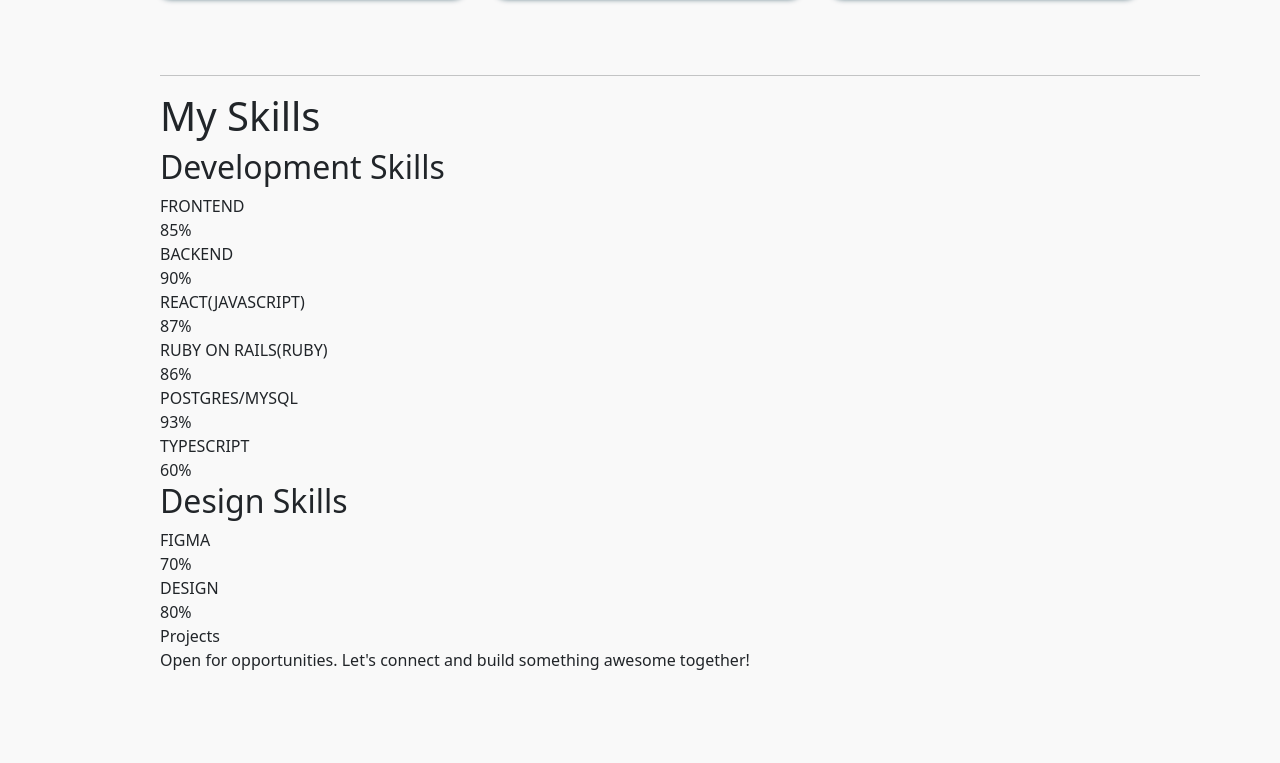
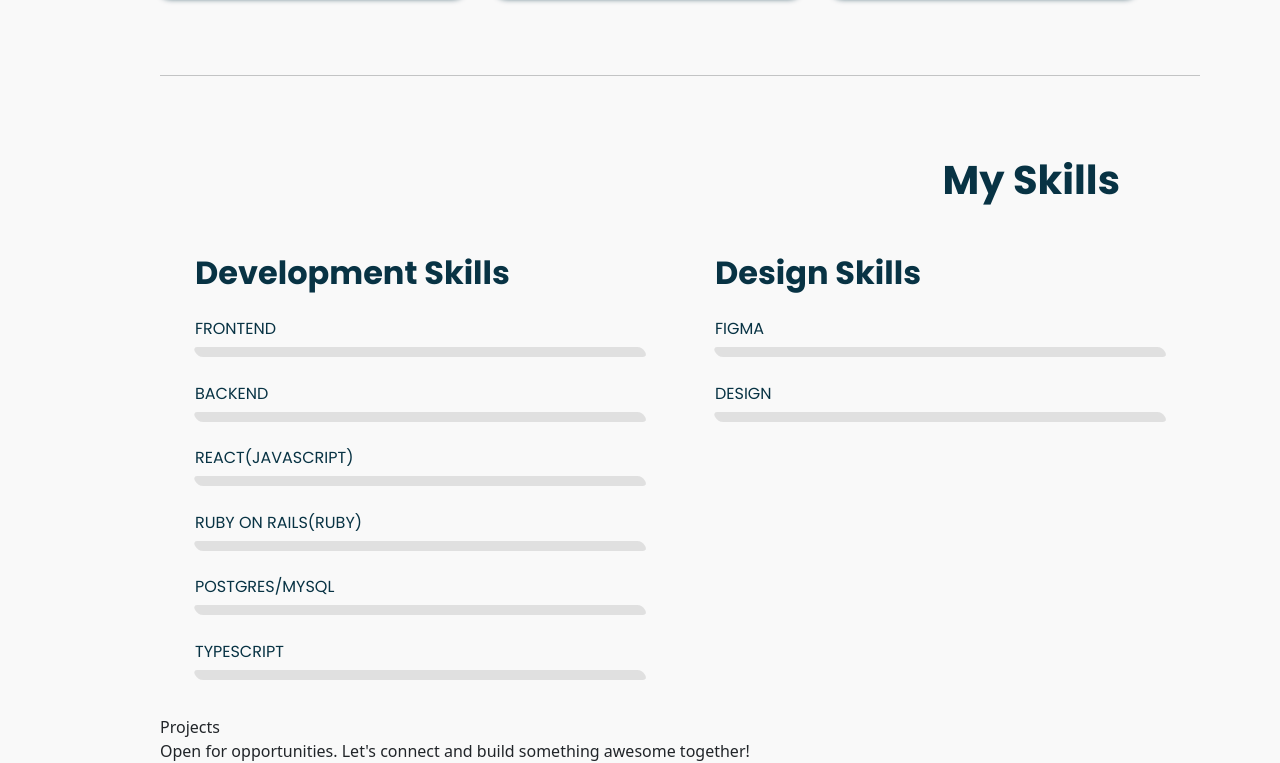
Before and after one commit to o-brayarn/portfolio, a React (Create React App) app: page / in a window 1280 px wide. Shown: the part 1948-2711 px from the top of the page. Before the commit the page ends 2620 px from the top, so only its background shows below. Built offline with nearby package versions, Linux system fonts and the light colour scheme; a web font is replaced by a local one.

Commit message:
style the page

```diff
--- a/src/components/skills/skills.css
+++ b/src/components/skills/skills.css
@@ -0,0 +1,114 @@
+.portfolio__skills {
+  margin-right: 5rem;
+  margin-top: 5rem;
+}
+.portfolio__skills h1 {
+  font-weight: 700;
+  font-family: var(--font-family);
+  color: var(--text-color);
+  text-align: right;
+  margin-right: 5rem;
+  margin-bottom: 2rem;
+}
+.skills__container {
+  display: flex;
+  justify-content: space-between;
+  font-family: var(--font-family);
+  color: var(--text-color);
+}
+.development__skills,
+.design__skills {
+  position: relative;
+  width: 100%;
+  margin: 0 15px;
+  padding: 10px 20px;
+}
+
+.title__text {
+  font-weight: 600;
+  margin-bottom: 0.5rem;
+  margin-top: 0.5rem;
+}
+
+.skills__container .portfolio__skills-box {
+  width: 100%;
+  margin: 25px 0;
+}
+.portfolio__skills-box .title {
+  display: block;
+  font-size: 16px;
+}
+.portfolio__skills-bar {
+  height: 0.6rem;
+  width: 100%;
+  border-radius: 6px;
+  margin-top: 6px;
+  background-color: rgba(0, 0, 0, 0.1);
+  transform: skew(30deg);
+}
+
+.portfolio__skills-box .skills__percentage {
+  position: relative;
+  display: block;
+  height: 100%;
+  background-color: var(--color-subtext);
+  animation: progress 0.4s ease-in-out forwards;
+  opacity: 0;
+}
+.skills__percentage.frontend {
+  width: 85%;
+  animation-delay: 0.1s;
+}
+.skills__percentage.backend {
+  width: 90%;
+  animation-delay: 0.2s;
+}
+.skills__percentage.react {
+  width: 85%;
+  animation-delay: 0.3s;
+}
+.skills__percentage.ror {
+  width: 85%;
+  animation-delay: 0.4s;
+}
+.skills__percentage.db {
+  width: 93%;
+  animation-delay: 0.5s;
+}
+.skills__percentage.typescript {
+  width: 60%;
+  animation-delay: 0.6s;
+}
+
+.skills__percentage.figma {
+  width: 70%;
+  animation-delay: 0.1s;
+}
+.skills__percentage.design {
+  width: 80%;
+  animation-delay: 0.2s;
+}
+
+.skills__percentage .skills__tooltip {
+  position: absolute;
+  right: -14px;
+  top: -32px;
+  font-size: 9px;
+  font-weight: 500;
+  color: var(--bg-color);
+  padding: 2px 6px;
+  border-radius: 3px;
+  background: var(--color-subtext);
+  z-index: 1;
+}
+.skills__tooltip::before {
+  content: "";
+  position: absolute;
+  left: 50%;
+  bottom: -2px;
+  height: 10px;
+  width: 10px;
+  z-index: -1;
+  background: var(--color-subtext);
+  transform: translateX(-50%) rotate(45deg);
+}
```
